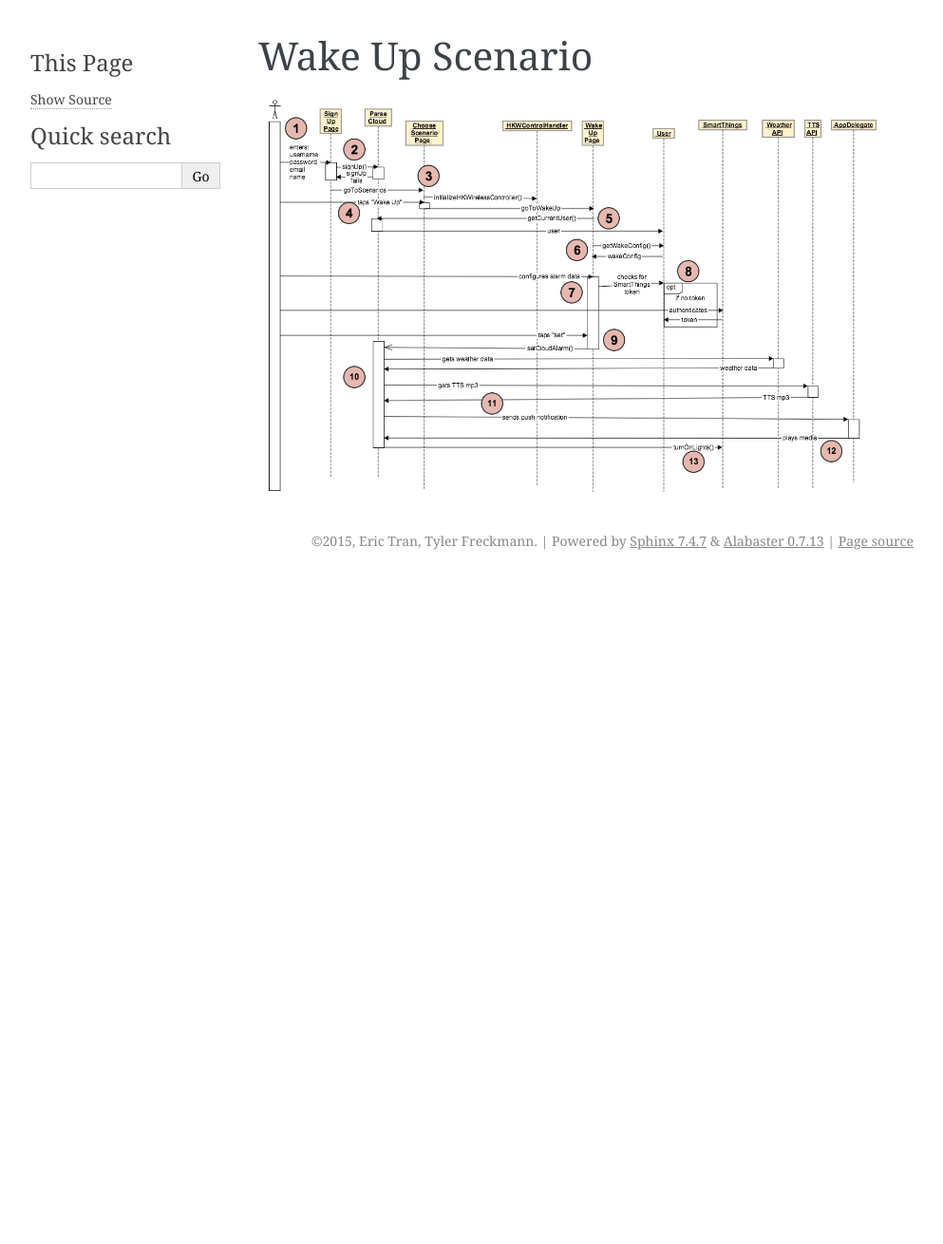
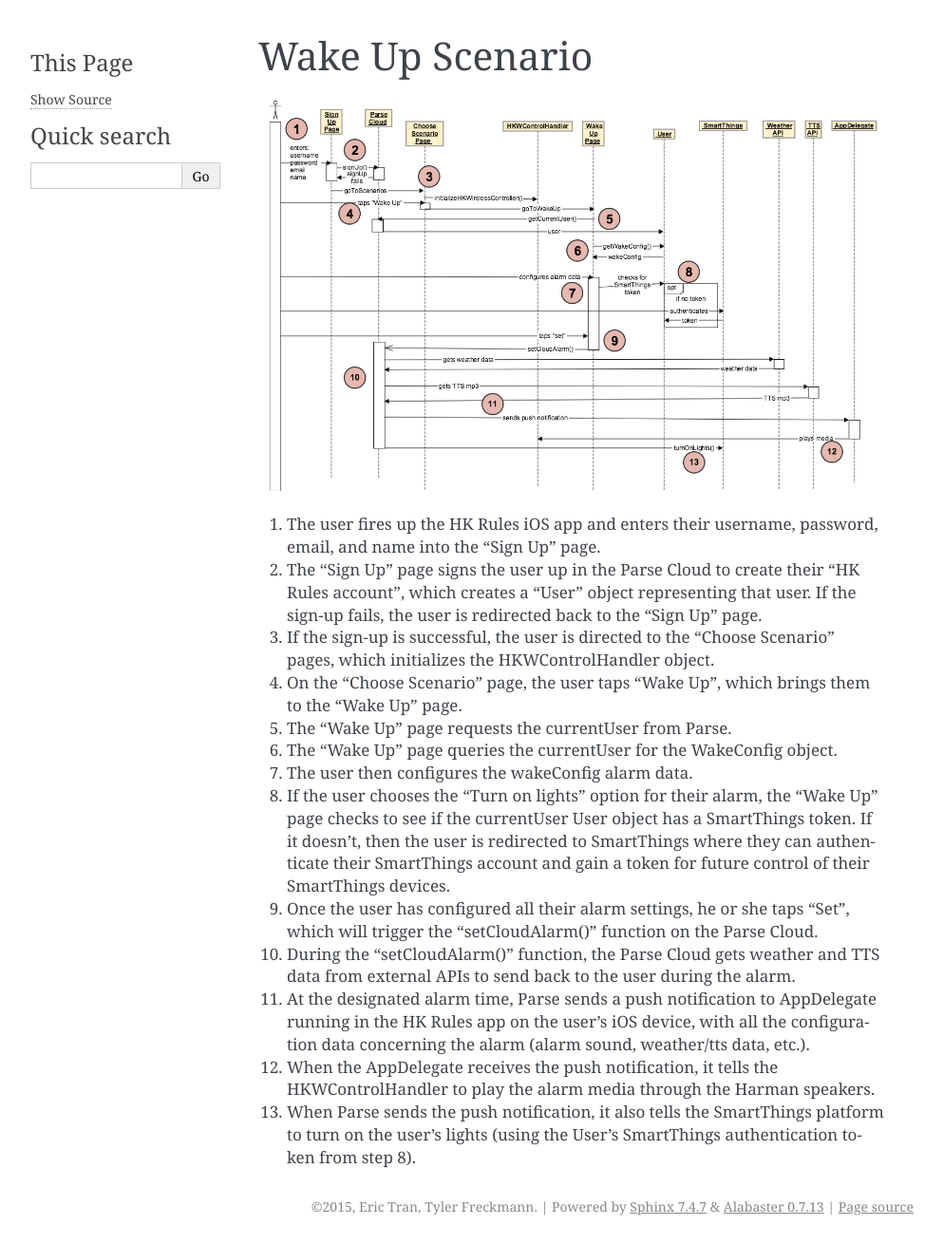
Before and after one commit to tylerfreckmann/HKIoTDemo, a Sphinx documentation site: the page built from docs/source/wakeup.rst, in a window 1280 px wide. Shown: the whole page at 95% size, without its empty margins (148-1141 px from the left). Built offline with Sphinx 7.4.7, drawn with Linux system fonts in a browser that asks for light colours; before the commit the page ends 900 px from its top, so only the background shows below that.

Commit message:
wrote wake-up description

```diff
--- a/docs/source/wakeup.rst
+++ b/docs/source/wakeup.rst
@@ -2,3 +2,29 @@
 ================
 
 .. figure::  images/wakeupsd.png
+
+1. The user fires up the HK Rules iOS app and enters their username, password, email, and name into the "Sign Up" page.
+
+2. The "Sign Up" page signs the user up in the Parse Cloud to create their "HK Rules account", which creates a "User" object representing that user. If the sign-up fails, the user is redirected back to the "Sign Up" page.
+
+3. If the sign-up is successful, the user is directed to the "Choose Scenario" pages, which initializes the HKWControlHandler object.
+
+4. On the "Choose Scenario" page, the user taps "Wake Up", which brings them to the "Wake Up" page.
+
+5. The "Wake Up" page requests the currentUser from Parse.
+
+6. The "Wake Up" page queries the currentUser for the WakeConfig object.
+
+7. The user then configures the wakeConfig alarm data.
+
+8. If the user chooses the "Turn on lights" option for their alarm, the "Wake Up" page checks to see if the currentUser User object has a SmartThings token. If it doesn't, then the user is redirected to SmartThings where they can authenticate their SmartThings account and gain a token for future control of their SmartThings devices.
+
+9. Once the user has configured all their alarm settings, he or she taps "Set", which will trigger the "setCloudAlarm()" function on the Parse Cloud.
+
+10. During the "setCloudAlarm()" function, the Parse Cloud gets weather and TTS data from external APIs to send back to the user during the alarm.
+
+11. At the designated alarm time, Parse sends a push notification to AppDelegate running in the HK Rules app on the user's iOS device, with all the configuration data concerning the alarm (alarm sound, weather/tts data, etc.).
+
+12. When the AppDelegate receives the push notification, it tells the HKWControlHandler to play the alarm media through the Harman speakers.
+
+13. When Parse sends the push notification, it also tells the SmartThings platform to turn on the user's lights (using the User's SmartThings authentication token from step 8).
```
Also changed, not shown: docs/source/images/wakeupsd.png.
